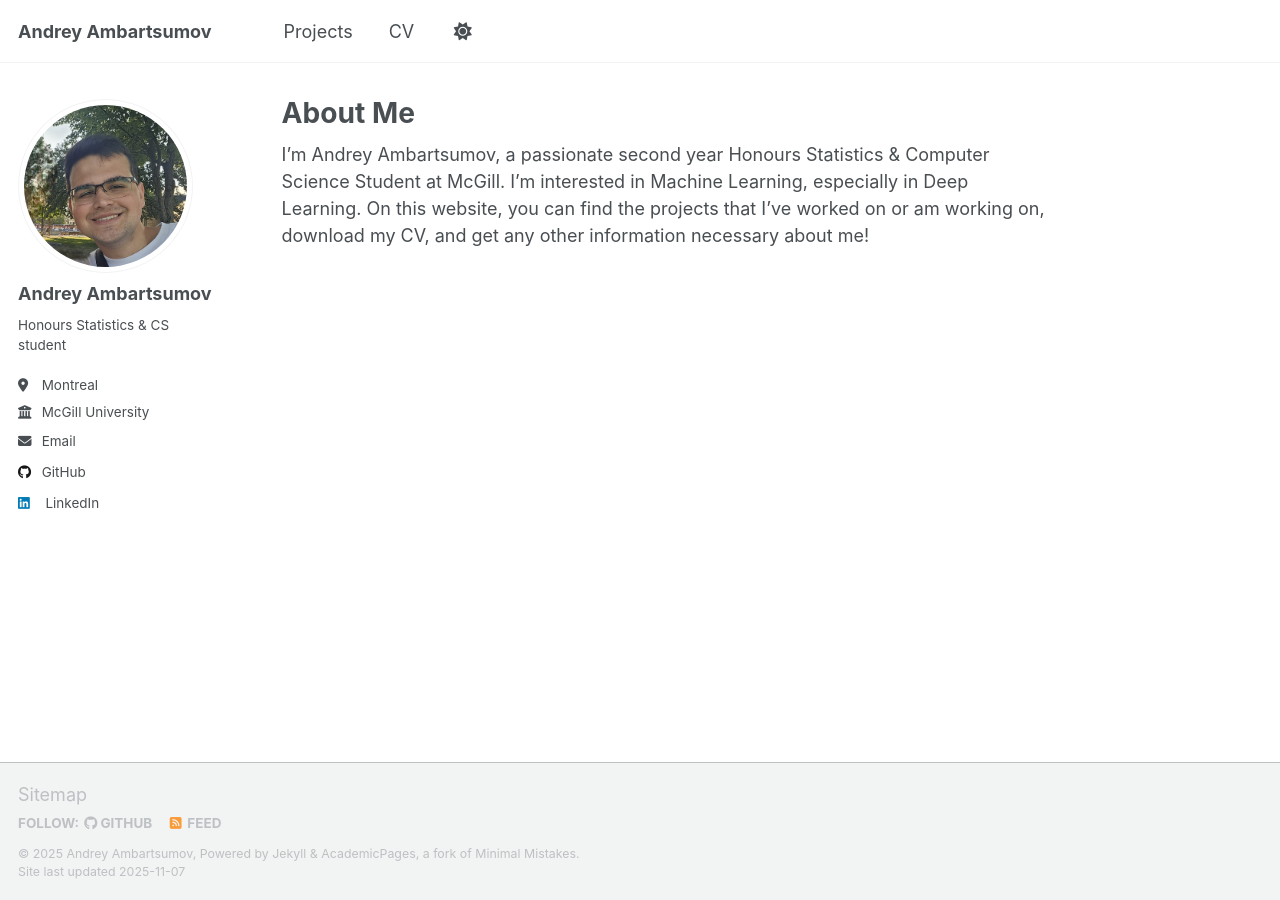
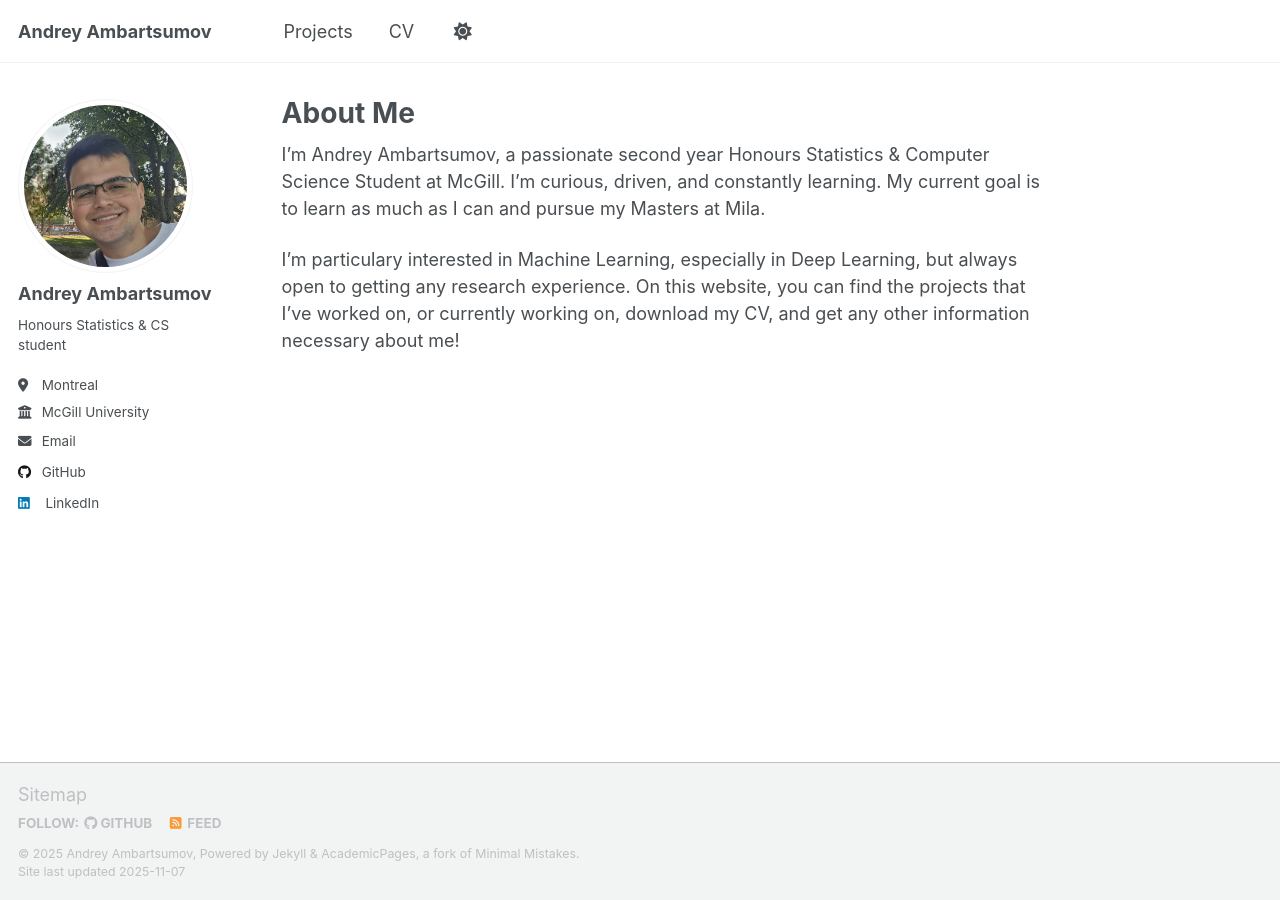
Before and after one commit to an-andrey/an-andrey.github.io, a Jekyll site: the page built from _pages/about.md, in a window 1280 px wide. Built offline with Jekyll 4.4.1, drawn with Linux system fonts in a browser that asks for light colours; a script that is not in the unit is left out.

```diff
--- a/_pages/about.md
+++ b/_pages/about.md
@@ -7,4 +7,6 @@ redirect_from:
   - /about.html
 ---
 
-I'm Andrey Ambartsumov, a passionate second year Honours Statistics & Computer Science Student at McGill. I'm interested in Machine Learning, especially in Deep Learning. On this website, you can find the projects that I've worked on or am working on, download my CV, and get any other information necessary about me!
+I'm Andrey Ambartsumov, a passionate second year Honours Statistics & Computer Science Student at McGill. I'm curious, driven, and constantly learning. My current goal is to learn as much as I can and pursue my Masters at Mila.
+
+I'm particulary interested in Machine Learning, especially in Deep Learning, but always open to getting any research experience. On this website, you can find the projects that I've worked on, or currently working on, download my CV, and get any other information necessary about me!
```
Also changed, not shown: README.md (+4 -0 lines).
